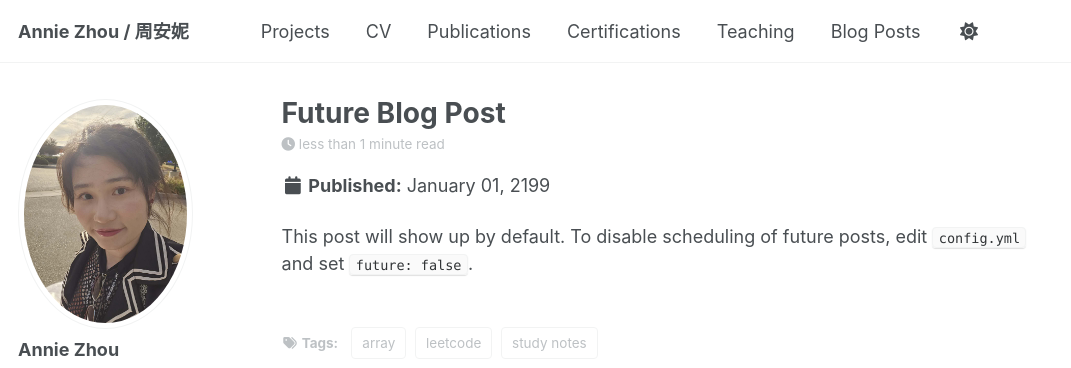
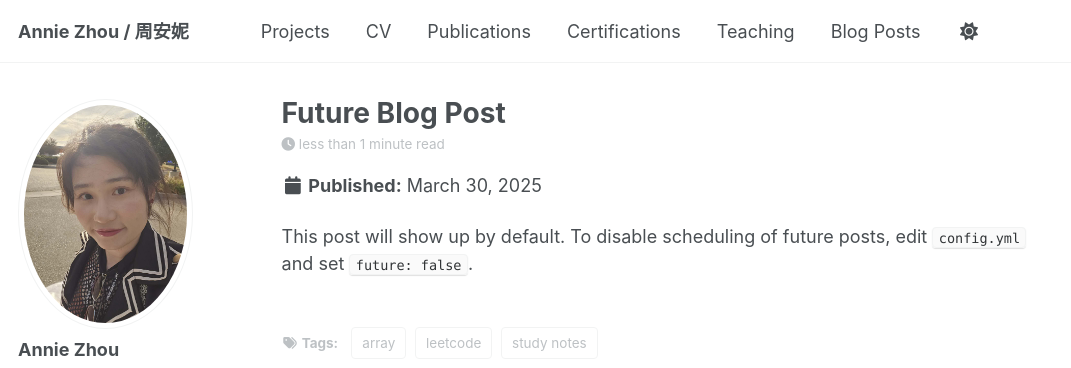
Before and after one commit to Annie983284450-1/Annie983284450-1.github.io, a Jekyll site: the page built from _posts/2199-01-01-future-post.md, in a window 1280 px wide. Shown: the top 368 px of the page, without its empty margins (0-1071 px from the left). Built offline with Jekyll 4.4.1, drawn with Linux system fonts in a browser that asks for light colours; some web fonts are replaced.

Commit message:
Update 2199-01-01-future-post.md

```diff
--- a/_posts/2199-01-01-future-post.md
+++ b/_posts/2199-01-01-future-post.md
@@ -1,6 +1,6 @@
 ---
 title: 'Future Blog Post'
-date: 2199-01-01
+date: 2025-03-30
 permalink: /posts/2025/03/leetcode-array/
 tags:
   - leetcode
```
